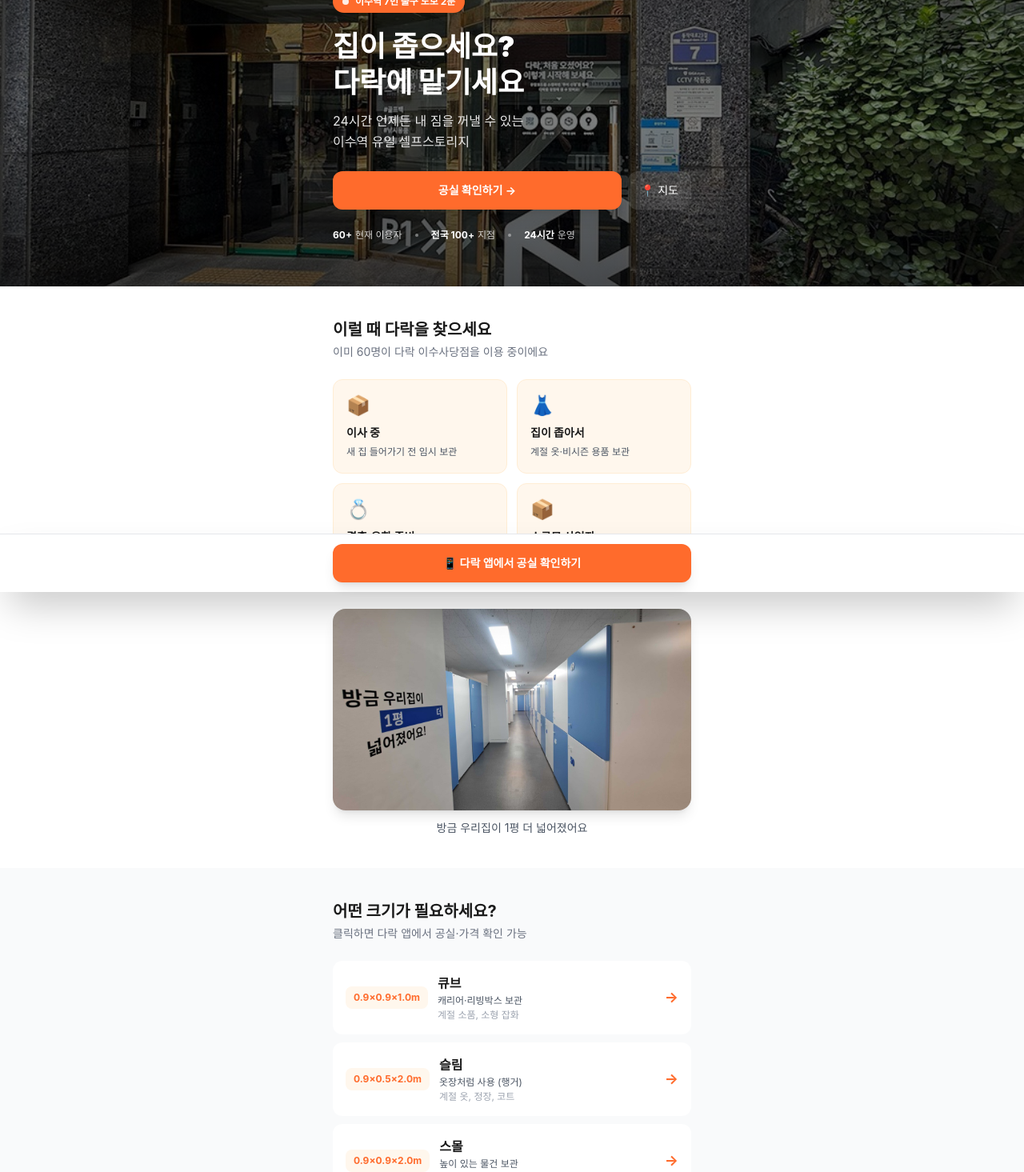
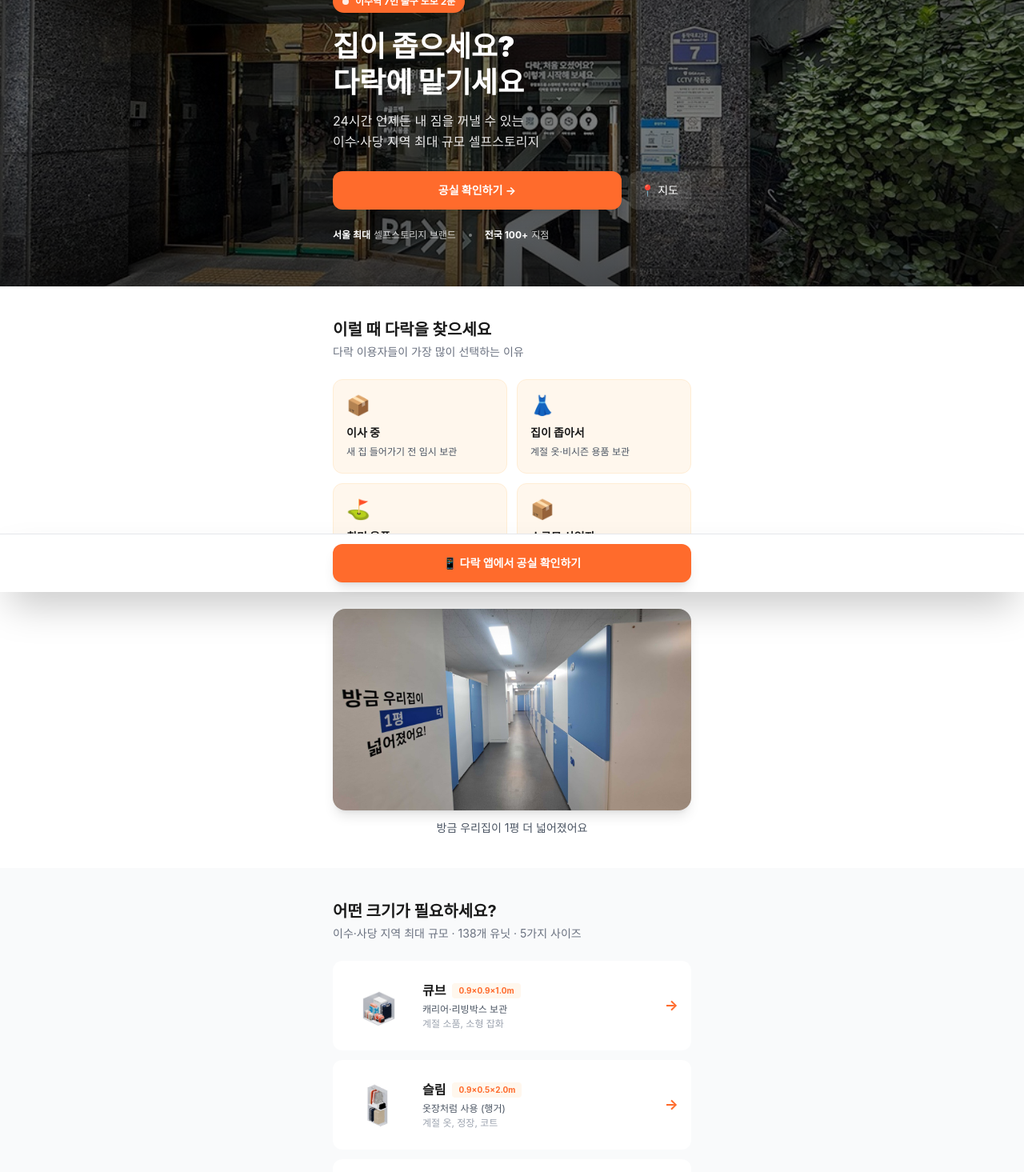
Before and after one commit to dalockisuops-ai/dalock-isu-landing, a Next.js app: page / in a window 1280 px wide. Shown: the part 60-1525 px from the top of the page at 80% size. Built offline with nearby package versions, Linux system fonts and the light colour scheme.

Commit message:
Update page.tsx

```diff
--- a/app/page.tsx
+++ b/app/page.tsx
@@ -4,7 +4,7 @@
 
 const DALOCK_APP_URL = 'https://dalock.kr/branch/isu-sadang';
 const BRANCH_NAVER_URL = 'https://naver.me/xnrINaXG';
-const PAGE_VERSION = 'v1';  // 페이지 버전 (A/B 테스팅용)
+const PAGE_VERSION = 'v2';
 
 const unitTypes = [
   {
@@ -13,6 +13,7 @@
     size: '0.9×0.9×1.0m',
     description: '캐리어·리빙박스 보관',
     detail: '계절 소품, 소형 잡화',
+    image: '/unit-cube.png',
   },
   {
     id: 'slim',
@@ -20,6 +21,7 @@
     size: '0.9×0.5×2.0m',
     description: '옷장처럼 사용 (행거)',
     detail: '계절 옷, 정장, 코트',
+    image: '/unit-slim.png',
   },
   {
     id: 'small',
@@ -27,6 +29,7 @@
     size: '0.9×0.9×2.0m',
     description: '높이 있는 물건 보관',
     detail: '골프용품, 계절 가전, 1~2인 짐',
+    image: '/unit-small.png',
   },
   {
     id: 'medium',
@@ -34,6 +37,7 @@
     size: '1.8×0.9×2.0m',
     description: '부피 있는 소형 가구',
     detail: '악기, 캠핑용품, 육아용품',
+    image: '/unit-medium.png',
   },
   {
     id: 'large',
@@ -41,14 +45,15 @@
     size: '2.7×0.9×2.0m',
     description: '이삿짐·큰 짐 전체',
     detail: '3~4인 가족 짐, 캠핑 장비',
+    image: '/unit-large.png',
   },
 ];
 
 const useCases = [
   { icon: '📦', title: '이사 중', text: '새 집 들어가기 전 임시 보관' },
   { icon: '👗', title: '집이 좁아서', text: '계절 옷·비시즌 용품 보관' },
-  { icon: '💍', title: '결혼·유학 준비', text: '잠깐 짐 둘 곳이 필요할 때' },
-  { icon: '📦', title: '소규모 사업자', text: '재고·물품 보관 창고' },
+  { icon: '⛳', title: '취미 용품', text: '골프·캠핑·스키 장비 보관' },
+  { icon: '📦', title: '소규모 사업자', text: '온라인 셀러 재고 보관' },
 ];
 
 function getOrCreateVisitorId() {
@@ -111,7 +116,6 @@
 
     trackEvent('page_view', baseData);
 
-    // Scroll depth tracking
     const tracked = { 25: false, 50: false, 75: false, 100: false };
     const onScroll = () => {
       const scrollPercent = Math.round(
@@ -126,7 +130,6 @@
     };
     window.addEventListener('scroll', onScroll);
 
-    // Time on page
     const timeouts = [
       setTimeout(() => trackEvent('time_10s', baseData), 10000),
       setTimeout(() => trackEvent('time_30s', baseData), 30000),
@@ -204,7 +207,7 @@
 
   return (
     <main className="min-h-screen bg-white pb-24">
-      {/* Hero Section with exterior image background */}
+      {/* Hero Section */}
       <section className="relative overflow-hidden">
         <div
           className="absolute inset-0 bg-cover bg-center"
@@ -224,7 +227,7 @@
             </h1>
             <p className="text-white/90 text-base mb-6 leading-relaxed">
               24시간 언제든 내 짐을 꺼낼 수 있는<br />
-              이수역 유일 셀프스토리지
+              이수·사당 지역 최대 규모 셀프스토리지
             </p>
 
             <div className="flex gap-2 mb-6">
@@ -245,27 +248,23 @@
             {/* Trust signals */}
             <div className="flex items-center gap-4 text-white/80 text-xs">
               <div className="flex items-center">
-                <span className="text-white font-bold mr-1">60+</span> 현재 이용자
+                <span className="text-white font-bold mr-1">서울 최대</span> 셀프스토리지 브랜드
               </div>
               <div className="w-1 h-1 bg-white/40 rounded-full" />
               <div className="flex items-center">
                 <span className="text-white font-bold mr-1">전국 100+</span> 지점
-              </div>
-              <div className="w-1 h-1 bg-white/40 rounded-full" />
-              <div className="flex items-center">
-                <span className="text-white font-bold mr-1">24시간</span> 운영
               </div>
             </div>
           </div>
         </div>
       </section>
 
-      {/* Use Cases — 이럴 때 추천 */}
+      {/* Use Cases */}
       <section className="px-6 py-10">
         <div className="max-w-md mx-auto">
           <h2 className="text-xl font-bold mb-1">이럴 때 다락을 찾으세요</h2>
           <p className="text-sm text-gray-500 mb-6">
-            이미 60명이 다락 이수사당점을 이용 중이에요
+            다락 이용자들이 가장 많이 선택하는 이유
           </p>
           <div className="grid grid-cols-2 gap-3">
             {useCases.map((useCase, i) => (
@@ -305,32 +304,41 @@
         <div className="max-w-md mx-auto">
           <h2 className="text-xl font-bold mb-1">어떤 크기가 필요하세요?</h2>
           <p className="text-sm text-gray-500 mb-6">
-            클릭하면 다락 앱에서 공실·가격 확인 가능
+            이수·사당 지역 최대 규모 · 138개 유닛 · 5가지 사이즈
           </p>
 
-          <div className="space-y-2.5">
+          <div className="space-y-3">
             {unitTypes.map((unit) => (
               <button
                 key={unit.id}
                 onClick={() => handleUnitClick(unit.id, unit.name)}
-                className="w-full flex items-center justify-between bg-white border-2 border-gray-100 hover:border-primary active:border-primary rounded-xl p-4 transition group"
+                className="w-full bg-white border-2 border-gray-100 hover:border-primary active:border-primary rounded-xl p-4 transition group"
               >
-                <div className="flex items-center flex-1">
-                  <div className="bg-orange-50 text-primary font-bold text-xs rounded-lg px-2.5 py-1.5 mr-3 min-w-[100px] text-center">
-                    {unit.size}
+                <div className="flex items-center gap-4">
+                  <div className="w-20 h-20 flex-shrink-0 bg-white rounded-lg p-1 flex items-center justify-center">
+                    <img
+                      src={unit.image}
+                      alt={unit.name}
+                      className="w-full h-full object-contain"
+                    />
                   </div>
-                  <div className="text-left flex-1">
-                    <div className="font-bold text-base">{unit.name}</div>
-                    <div className="text-xs text-gray-600 mt-0.5">
+                  <div className="flex-1 text-left">
+                    <div className="flex items-center gap-2 mb-1">
+                      <div className="font-bold text-base">{unit.name}</div>
+                      <div className="bg-orange-50 text-primary font-bold text-[10px] rounded px-2 py-0.5">
+                        {unit.size}
+                      </div>
+                    </div>
+                    <div className="text-xs text-gray-600 mb-0.5">
                       {unit.description}
                     </div>
-                    <div className="text-xs text-gray-400 mt-0.5">
+                    <div className="text-xs text-gray-400">
                       {unit.detail}
                     </div>
                   </div>
-                </div>
-                <div className="text-primary text-lg group-hover:translate-x-1 transition font-bold">
-                  →
+                  <div className="text-primary text-lg group-hover:translate-x-1 transition font-bold flex-shrink-0">
+                    →
+                  </div>
                 </div>
               </button>
             ))}
@@ -361,7 +369,7 @@
               <div>
                 <div className="font-bold text-base">이수역 도보 2분</div>
                 <div className="text-sm text-gray-600 mt-0.5">
-                  이수역 반경 500m 내 유일한 셀프스토리지
+                  이수·사당 지역 최대 규모 · 138개 유닛 보유
                 </div>
               </div>
             </div>
@@ -414,7 +422,7 @@
         </div>
       </section>
 
-      {/* Cart image + convenience */}
+      {/* Cart image */}
       <section className="px-6 pb-10">
         <div className="max-w-md mx-auto">
           <div className="relative rounded-2xl overflow-hidden shadow-lg">
@@ -431,10 +439,10 @@
       </section>
 
       {/* Location */}
-      <section className="px-6 py-10">
+      <section className="px-6 py-10 bg-gray-50">
         <div className="max-w-md mx-auto">
           <h2 className="text-xl font-bold mb-4">오시는 길</h2>
-          <div className="bg-gray-50 rounded-xl p-5">
+          <div className="bg-white rounded-xl p-5">
             <div className="mb-3">
               <div className="text-sm text-gray-500 mb-1">주소</div>
               <div className="font-bold">서울 동작구 동작대로23길 7</div>
@@ -457,7 +465,7 @@
         </div>
       </section>
 
-      {/* Final CTA Section */}
+      {/* Final CTA */}
       <section className="px-6 py-10 bg-gradient-to-b from-orange-50 to-white">
         <div className="max-w-md mx-auto text-center">
           <h2 className="text-2xl font-black mb-2">
```
